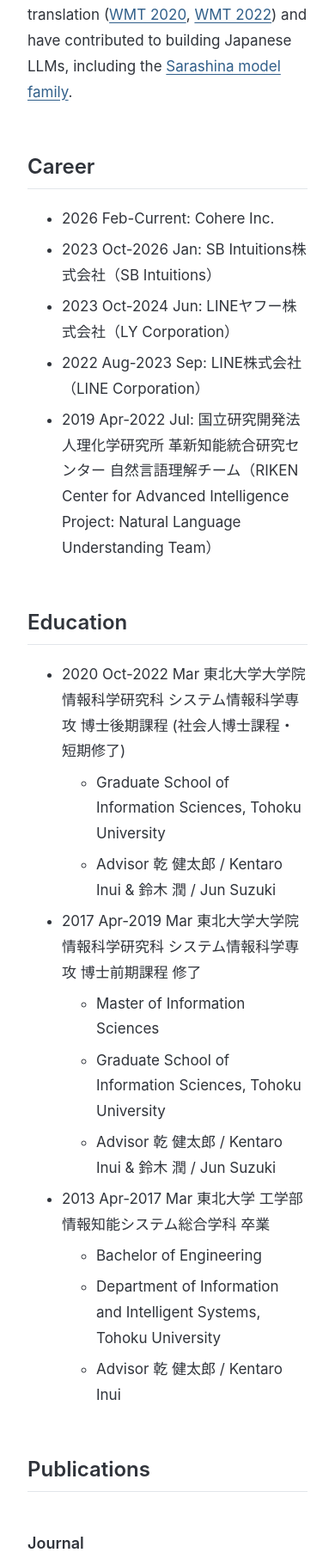
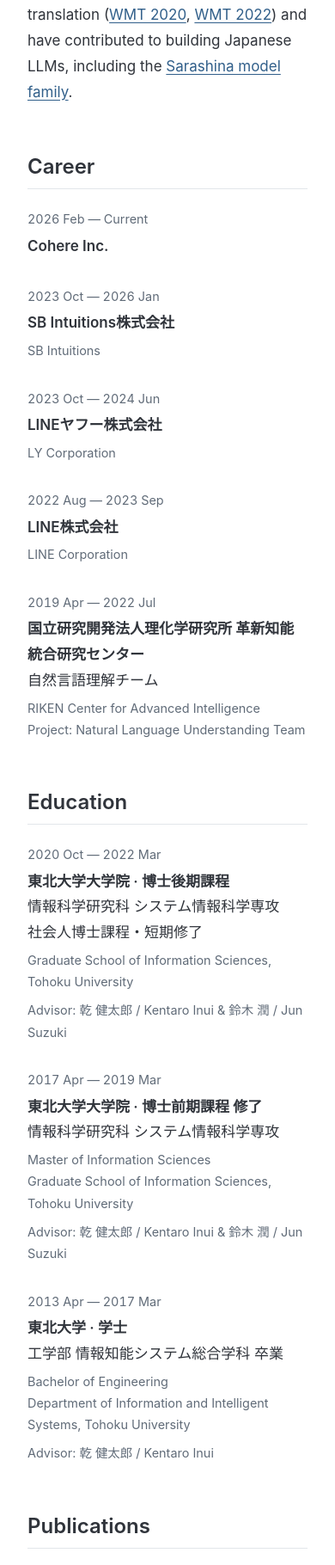
Before and after one commit to butsugiri/butsugiri.github.io, a Jekyll site: the page built from my-blog/index.md, in a window 390 px wide, cut to the strip 575-2395 px from the top of the page. Shown: the whole strip at 86% size. Built offline with Jekyll 4.4.1, drawn with Linux system fonts in a browser that asks for light colours; some of the changed text lies outside the part shown.

Commit message:
Refine career and education layout and simplify publication details

```diff
--- a/my-blog/_sass/no-style-please.scss
+++ b/my-blog/_sass/no-style-please.scss
@@ -146,12 +146,6 @@ img {
   }
 }
 
-.publication-abstract {
-  margin-top: 0.4rem;
-
-  summary { cursor: pointer; }
-}
-
 a:focus-visible, summary:focus-visible {
   outline: 2px solid currentColor;
   outline-offset: 3px;
@@ -179,3 +173,42 @@ a:focus-visible, summary:focus-visible {
     filter: none;
   }
 }
+
+.history-list {
+  list-style: none;
+  padding: 0;
+  margin: 0;
+}
+
+.history-entry {
+  display: grid;
+  grid-template-columns: 11rem minmax(0, 1fr);
+  gap: 1.5rem;
+  margin: 0 0 1.75rem;
+}
+
+.history-date {
+  color: #606b78;
+  font-size: 0.85em;
+  font-variant-numeric: tabular-nums;
+  padding-top: 0.15rem;
+}
+
+.history-detail {
+  strong { font-weight: 600; }
+}
+
+.history-secondary, .history-advisor {
+  color: #606b78;
+  font-size: 0.85em;
+  margin-top: 0.25rem;
+}
+
+.history-advisor { margin-top: 0.5rem; }
+
+@media (max-width: 600px) {
+  .history-entry {
+    grid-template-columns: minmax(0, 1fr);
+    gap: 0.25rem;
+  }
+}
--- a/my-blog/index.md
+++ b/my-blog/index.md
@@ -8,25 +8,76 @@ My expertise spans synthetic-data generation, semi-supervised learning, and mode
 
 ## Career
 
-- 2026 Feb-Current: Cohere Inc.
-- 2023 Oct-2026 Jan: SB Intuitions株式会社（SB Intuitions）
-- 2023 Oct-2024 Jun: LINEヤフー株式会社（LY Corporation）
-- 2022 Aug-2023 Sep: LINE株式会社（LINE Corporation）
-- 2019 Apr-2022 Jul: 国立研究開発法人理化学研究所 革新知能統合研究センター 自然言語理解チーム（RIKEN Center for Advanced Intelligence Project: Natural Language Understanding Team）
+<ul class="history-list">
+  <li class="history-entry">
+    <div class="history-date">2026 Feb — Current</div>
+    <div class="history-detail">
+      <strong>Cohere Inc.</strong>
+    </div>
+  </li>
+  <li class="history-entry">
+    <div class="history-date">2023 Oct — 2026 Jan</div>
+    <div class="history-detail">
+      <strong>SB Intuitions株式会社</strong>
+      <div class="history-secondary">SB Intuitions</div>
+    </div>
+  </li>
+  <li class="history-entry">
+    <div class="history-date">2023 Oct — 2024 Jun</div>
+    <div class="history-detail">
+      <strong>LINEヤフー株式会社</strong>
+      <div class="history-secondary">LY Corporation</div>
+    </div>
+  </li>
+  <li class="history-entry">
+    <div class="history-date">2022 Aug — 2023 Sep</div>
+    <div class="history-detail">
+      <strong>LINE株式会社</strong>
+      <div class="history-secondary">LINE Corporation</div>
+    </div>
+  </li>
+  <li class="history-entry">
+    <div class="history-date">2019 Apr — 2022 Jul</div>
+    <div class="history-detail">
+      <strong>国立研究開発法人理化学研究所 革新知能統合研究センター</strong>
+      <div>自然言語理解チーム</div>
+      <div class="history-secondary">RIKEN Center for Advanced Intelligence Project: Natural Language Understanding Team</div>
+    </div>
+  </li>
+</ul>
 
 ## Education
 
-- 2020 Oct-2022 Mar 	東北大学大学院 情報科学研究科 システム情報科学専攻 博士後期課程 (社会人博士課程・短期修了)
-  - Graduate School of Information Sciences, Tohoku University
-  - Advisor 乾 健太郎 / Kentaro Inui & 鈴木 潤 / Jun Suzuki
-- 2017 Apr-2019 Mar 	東北大学大学院 情報科学研究科 システム情報科学専攻 博士前期課程 修了
-  - Master of Information Sciences
-  - Graduate School of Information Sciences, Tohoku University
-  - Advisor 乾 健太郎 / Kentaro Inui & 鈴木 潤 / Jun Suzuki
-- 2013 Apr-2017 Mar 	東北大学 工学部 情報知能システム総合学科 卒業
-  - Bachelor of Engineering
-  - Department of Information and Intelligent Systems, Tohoku University
-  - Advisor 乾 健太郎 / Kentaro Inui
+<ul class="history-list">
+  <li class="history-entry">
+    <div class="history-date">2020 Oct — 2022 Mar</div>
+    <div class="history-detail">
+      <strong>東北大学大学院 · 博士後期課程</strong>
+      <div>情報科学研究科 システム情報科学専攻</div>
+      <div>社会人博士課程・短期修了</div>
+      <div class="history-secondary">Graduate School of Information Sciences, Tohoku University</div>
+      <div class="history-advisor">Advisor: 乾 健太郎 / Kentaro Inui &amp; 鈴木 潤 / Jun Suzuki</div>
+    </div>
+  </li>
+  <li class="history-entry">
+    <div class="history-date">2017 Apr — 2019 Mar</div>
+    <div class="history-detail">
+      <strong>東北大学大学院 · 博士前期課程 修了</strong>
+      <div>情報科学研究科 システム情報科学専攻</div>
+      <div class="history-secondary">Master of Information Sciences<br>Graduate School of Information Sciences, Tohoku University</div>
+      <div class="history-advisor">Advisor: 乾 健太郎 / Kentaro Inui &amp; 鈴木 潤 / Jun Suzuki</div>
+    </div>
+  </li>
+  <li class="history-entry">
+    <div class="history-date">2013 Apr — 2017 Mar</div>
+    <div class="history-detail">
+      <strong>東北大学 · 学士</strong>
+      <div>工学部 情報知能システム総合学科 卒業</div>
+      <div class="history-secondary">Bachelor of Engineering<br>Department of Information and Intelligent Systems, Tohoku University</div>
+      <div class="history-advisor">Advisor: 乾 健太郎 / Kentaro Inui</div>
+    </div>
+  </li>
+</ul>
 
 ## Publications
 
@@ -72,14 +123,20 @@ My expertise spans synthetic-data generation, semi-supervised learning, and mode
 
 ### Invited Talk
 
-- 第63回 名古屋地区NLPセミナー: より良いTransformerをつくる [slide](https://speakerdeck.com/butsugiri/yoriliang-itransformerwotukuru)
-- 第6回特許情報シンポジウム: 機械翻訳コンペティション参加報告 [slide](https://speakerdeck.com/butsugiri/ji-jie-fan-yi-konpeteisiyoncan-jia-bao-gao)
+- 第63回 名古屋地区NLPセミナー: より良いTransformerをつくる
+
+  <div class="publication-links"><a href="https://speakerdeck.com/butsugiri/yoriliang-itransformerwotukuru">Slides</a></div>
+- 第6回特許情報シンポジウム: 機械翻訳コンペティション参加報告
+
+  <div class="publication-links"><a href="https://speakerdeck.com/butsugiri/ji-jie-fan-yi-konpeteisiyoncan-jia-bao-gao">Slides</a></div>
 
 ### Tutorial
 
-- 乾研究室内部のセミナー: 試行回数の増やし方 [slide](https://speakerdeck.com/butsugiri/increasing-number-of-attempts-ver-2021)
+- 乾研究室内部のセミナー: 試行回数の増やし方
 
-### Others
+  <div class="publication-links"><a href="https://speakerdeck.com/butsugiri/increasing-number-of-attempts-ver-2021">Slides</a></div>
+
+### Organizing
 
 - 第17回最先端NLP勉強会 運営委員
 - 第16回最先端NLP勉強会 運営委員
```
Also changed, not shown: my-blog/_layouts/bibtemplate.html (+0 -7 lines).
